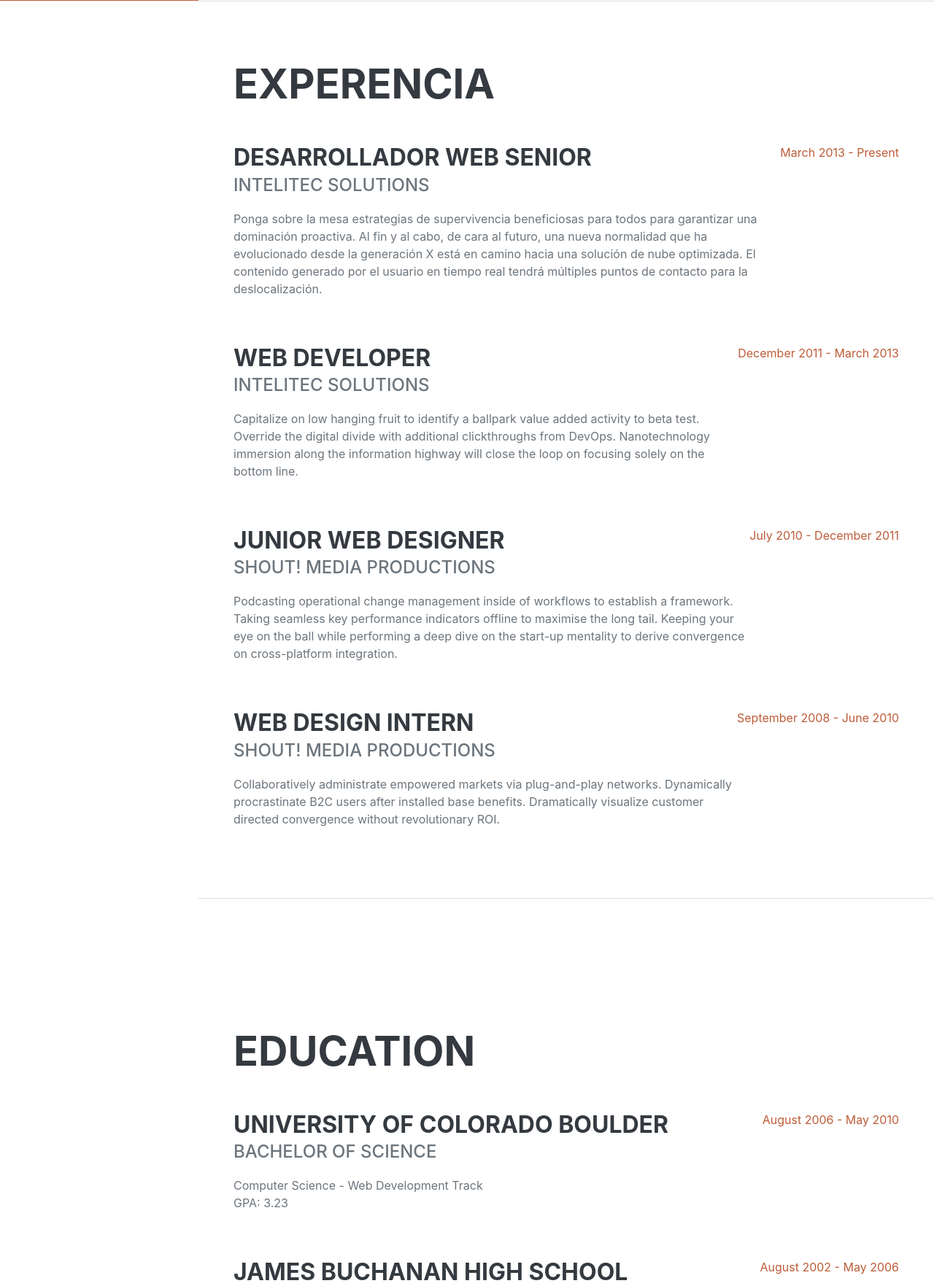
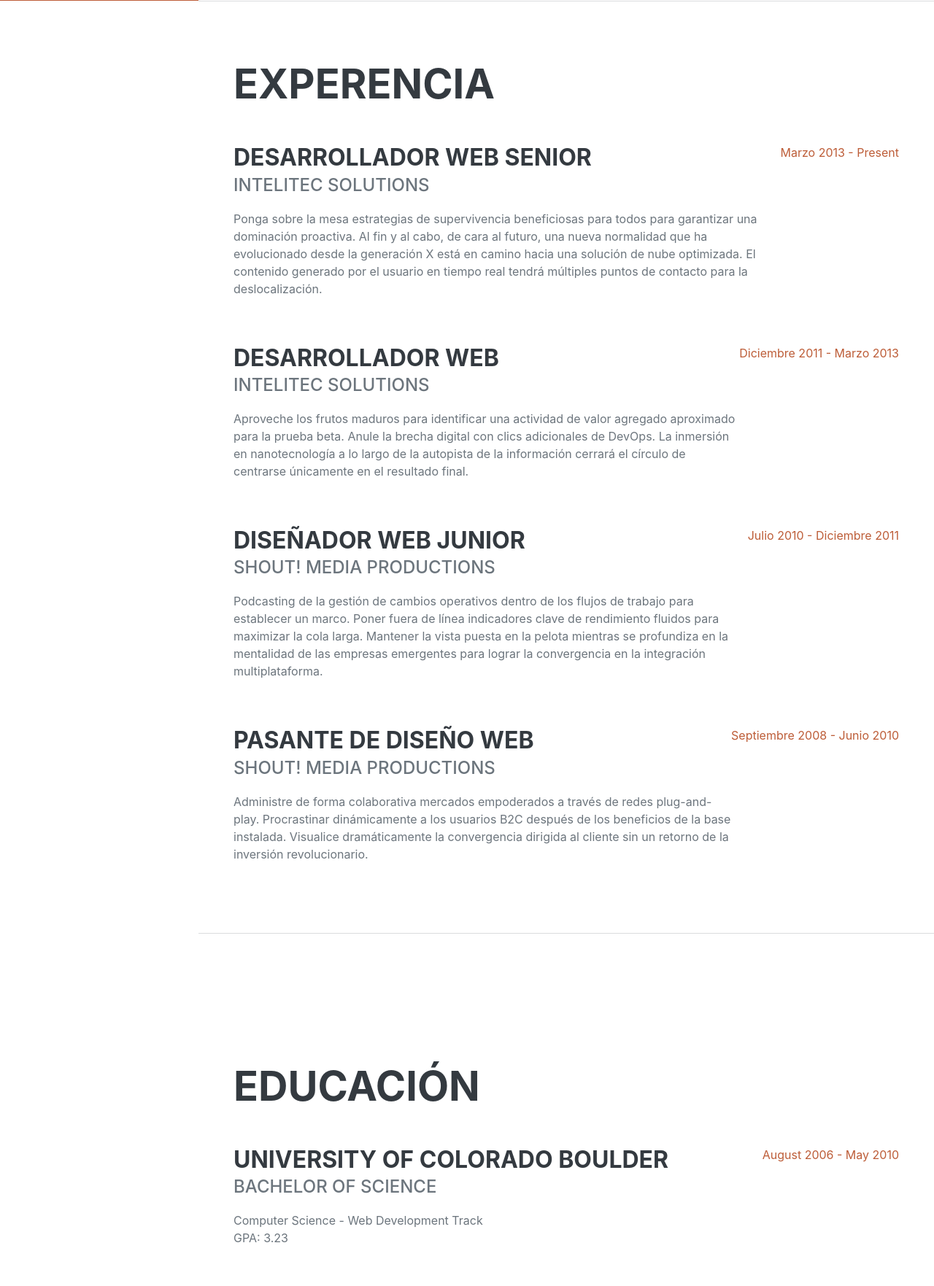
Before and after one commit to bismark7171/MiPortafolio, a Django app: page / in a window 1280 px wide. Shown: the part 799-2562 px from the top of the page at 73% size. Run offline with Django 5.2, Linux system fonts and the light colour scheme; some libraries are stand-ins or nearby versions; some web fonts are replaced.

Commit message:
actualizando experencias

```diff
--- a/templates/index.html
+++ b/templates/index.html
@@ -68,31 +68,31 @@
                             <div class="subheading mb-3">Intelitec Solutions</div>
                             <p>Ponga sobre la mesa estrategias de supervivencia beneficiosas para todos para garantizar una dominación proactiva. Al fin y al cabo, de cara al futuro, una nueva normalidad que ha evolucionado desde la generación X está en camino hacia una solución de nube optimizada. El contenido generado por el usuario en tiempo real tendrá múltiples puntos de contacto para la deslocalización.</p>
                         </div>
-                        <div class="flex-shrink-0"><span class="text-primary">March 2013 - Present</span></div>
+                        <div class="flex-shrink-0"><span class="text-primary">Marzo 2013 - Present</span></div>
                     </div>
                     <div class="d-flex flex-column flex-md-row justify-content-between mb-5">
                         <div class="flex-grow-1">
-                            <h3 class="mb-0">Web Developer</h3>
+                            <h3 class="mb-0">Desarrollador web</h3>
                             <div class="subheading mb-3">Intelitec Solutions</div>
-                            <p>Capitalize on low hanging fruit to identify a ballpark value added activity to beta test. Override the digital divide with additional clickthroughs from DevOps. Nanotechnology immersion along the information highway will close the loop on focusing solely on the bottom line.</p>
+                            <p>Aproveche los frutos maduros para identificar una actividad de valor agregado aproximado para la prueba beta. Anule la brecha digital con clics adicionales de DevOps. La inmersión en nanotecnología a lo largo de la autopista de la información cerrará el círculo de centrarse únicamente en el resultado final.</p>
                         </div>
-                        <div class="flex-shrink-0"><span class="text-primary">December 2011 - March 2013</span></div>
+                        <div class="flex-shrink-0"><span class="text-primary">Diciembre 2011 - Marzo 2013</span></div>
                     </div>
                     <div class="d-flex flex-column flex-md-row justify-content-between mb-5">
                         <div class="flex-grow-1">
-                            <h3 class="mb-0">Junior Web Designer</h3>
+                            <h3 class="mb-0">Diseñador web junior</h3>
                             <div class="subheading mb-3">Shout! Media Productions</div>
-                            <p>Podcasting operational change management inside of workflows to establish a framework. Taking seamless key performance indicators offline to maximise the long tail. Keeping your eye on the ball while performing a deep dive on the start-up mentality to derive convergence on cross-platform integration.</p>
+                            <p>Podcasting de la gestión de cambios operativos dentro de los flujos de trabajo para establecer un marco. Poner fuera de línea indicadores clave de rendimiento fluidos para maximizar la cola larga. Mantener la vista puesta en la pelota mientras se profundiza en la mentalidad de las empresas emergentes para lograr la convergencia en la integración multiplataforma.</p>
                         </div>
-                        <div class="flex-shrink-0"><span class="text-primary">July 2010 - December 2011</span></div>
+                        <div class="flex-shrink-0"><span class="text-primary">Julio 2010 - Diciembre 2011</span></div>
                     </div>
                     <div class="d-flex flex-column flex-md-row justify-content-between">
                         <div class="flex-grow-1">
-                            <h3 class="mb-0">Web Design Intern</h3>
+                            <h3 class="mb-0">Pasante de Diseño Web</h3>
                             <div class="subheading mb-3">Shout! Media Productions</div>
-                            <p>Collaboratively administrate empowered markets via plug-and-play networks. Dynamically procrastinate B2C users after installed base benefits. Dramatically visualize customer directed convergence without revolutionary ROI.</p>
+                            <p>Administre de forma colaborativa mercados empoderados a través de redes plug-and-play. Procrastinar dinámicamente a los usuarios B2C después de los beneficios de la base instalada. Visualice dramáticamente la convergencia dirigida al cliente sin un retorno de la inversión revolucionario.</p>
                         </div>
-                        <div class="flex-shrink-0"><span class="text-primary">September 2008 - June 2010</span></div>
+                        <div class="flex-shrink-0"><span class="text-primary">Septiembre 2008 - Junio 2010</span></div>
                     </div>
                 </div>
             </section>
@@ -100,7 +100,7 @@
             <!-- Education-->
             <section class="resume-section" id="education">
                 <div class="resume-section-content">
-                    <h2 class="mb-5">Education</h2>
+                    <h2 class="mb-5">Educación</h2>
                     <div class="d-flex flex-column flex-md-row justify-content-between mb-5">
                         <div class="flex-grow-1">
                             <h3 class="mb-0">University of Colorado Boulder</h3>
```
